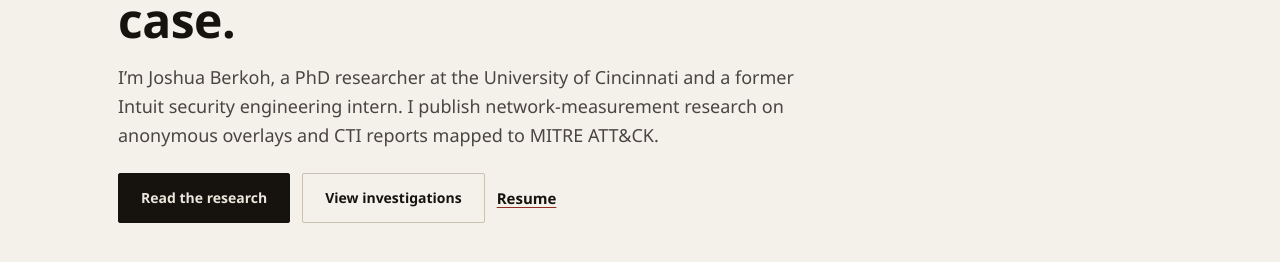
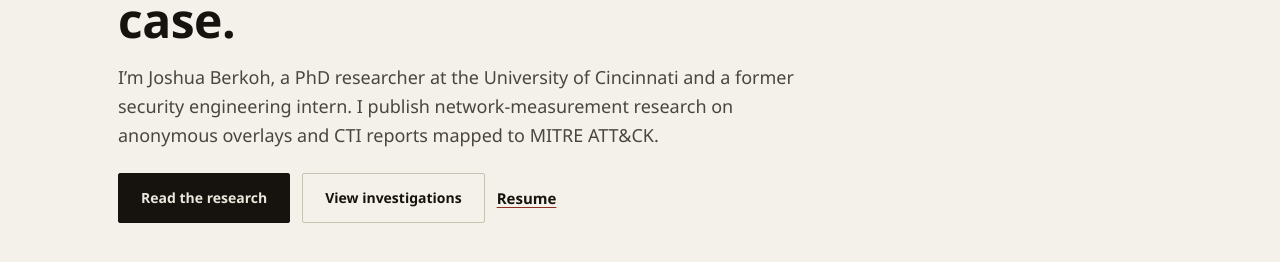
Before and after one commit to joshberk/joshberk.github.io, a Jekyll site: the page built from index.md, in a window 1280 px wide and 900 px high. Shown: the part 355-617 px from the top of the window. Built offline with Jekyll 4.4.1, drawn with Linux system fonts in a browser that asks for light colours; some of the changed text lies outside the part shown.

Commit message:
Remove Intuit mentions outside resume page; generic security engineering wording (2026-10-26)

```diff
--- a/_data/timeline.yml
+++ b/_data/timeline.yml
@@ -83,7 +83,7 @@
   link: "/research/"
 
 - date: "2023"
-  title: "Security Engineer Internship at Intuit"
+  title: "Security Engineer Internship"
   type: "Professional Experience"
   status: "Completed"
   description: "Worked on security engineering tasks including red team tooling support, code-based compliance automation, and remediation of security-related issues before deployment."
--- a/index.md
+++ b/index.md
@@ -15,7 +15,7 @@ layout: default
   <section class="rd-hero">
     <p class="rd-kicker">PhD Researcher · Threat Hunter</p>
     <h1>I map the I2P darknet and write up threat investigations, case by case.</h1>
-    <p class="rd-lead">I&rsquo;m Joshua Berkoh, a PhD researcher at the University of Cincinnati and a former Intuit security engineering intern. I publish network-measurement research on anonymous overlays and CTI reports mapped to MITRE ATT&amp;CK.</p>
+    <p class="rd-lead">I&rsquo;m Joshua Berkoh, a PhD researcher at the University of Cincinnati and a former security engineering intern. I publish network-measurement research on anonymous overlays and CTI reports mapped to MITRE ATT&amp;CK.</p>
     <div class="rd-hero-actions">
       <a href="{{ '/research/' | relative_url }}" class="btn btn-primary">Read the research</a>
       <a href="{{ '/investigations/' | relative_url }}" class="btn btn-outline">View investigations</a>
@@ -86,10 +86,10 @@ layout: default
       <article class="rd-card">
         <div class="rd-section-head"><h3>About me</h3></div>
         <img src="{{ '/assets/images/joshua_berkoh.jpg' | relative_url }}" alt="Joshua Berkoh" class="rd-photo" loading="lazy" />
-        <p>SOC analyst turned researcher. I started in incident triage, did security engineering at Intuit, and now study how anonymous networks are structured.</p>
+        <p>SOC analyst turned researcher. I started in incident triage, did security engineering, and now study how anonymous networks are structured.</p>
         <ul class="rd-now">
           <li><span>2024 –</span><span>PhD researcher, University of Cincinnati</span></li>
-          <li><span>2023</span><span>Security Engineer Intern, Intuit</span></li>
+          <li><span>2023</span><span>Security Engineer Intern</span></li>
           <li><span>2021 – 22</span><span>SOC Analyst, Virtual Infosec Africa</span></li>
         </ul>
         <a href="{{ '/about/' | relative_url }}">More about me →</a>
```
Also changed, not shown: about.md (+2 -2 lines).
